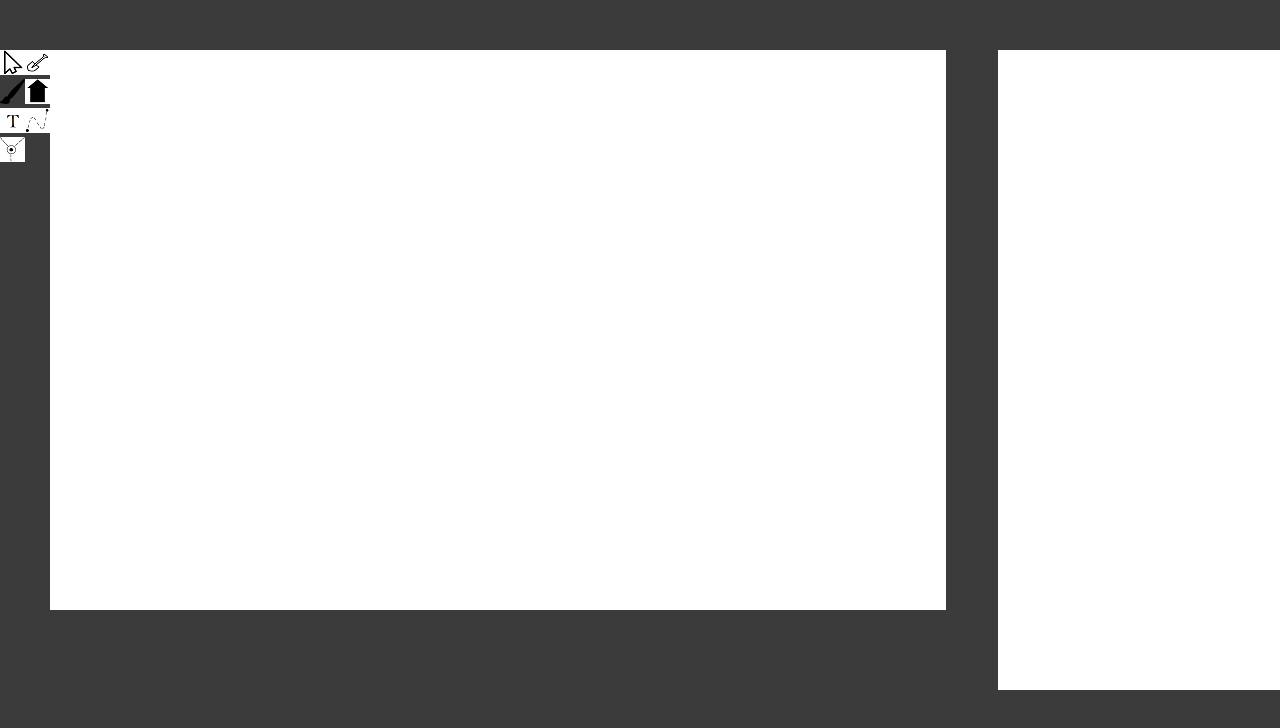
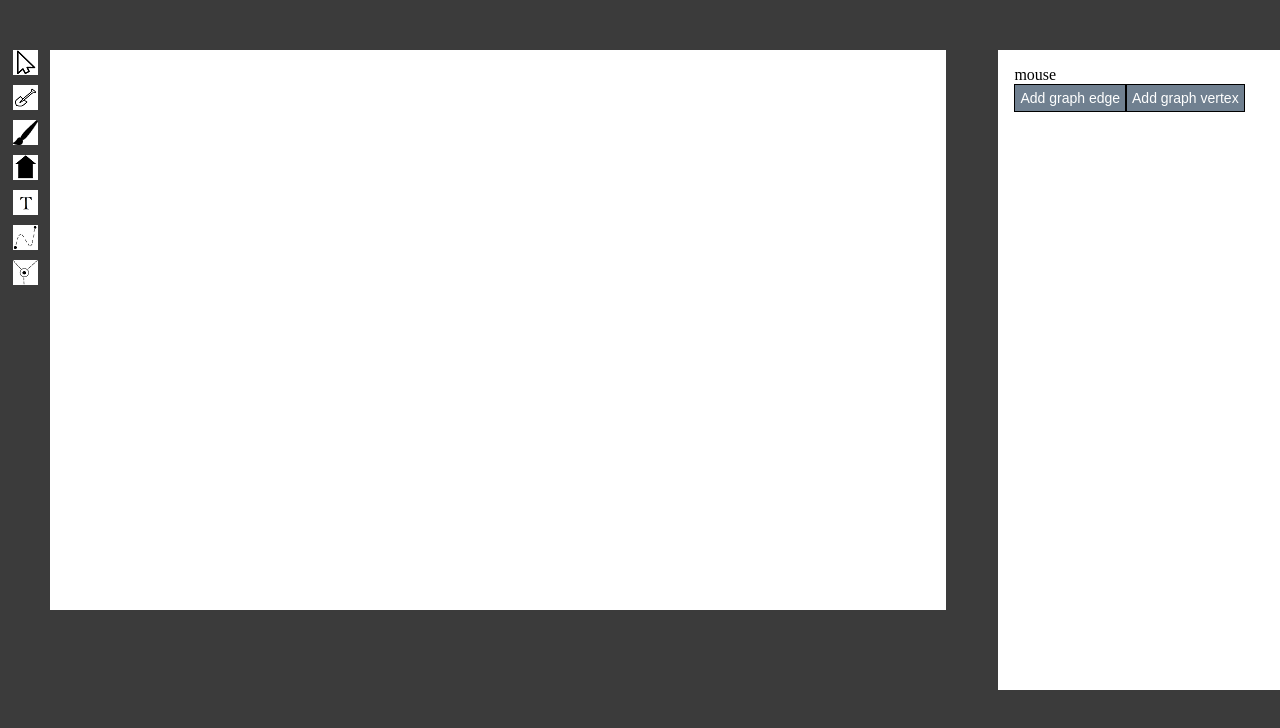
Before and after one commit to swan0sasha/Fantasy-City-Map-Editor, a React (Create React App) app: page / in a window 1280 px wide. Shown: the top 728 px of the page. Built offline with nearby package versions, Linux system fonts and the light colour scheme.

Commit message:
Tool settings initial commit
- renamed some elements
- put buttons in column
- made a link between buttons and tools

```diff
--- a/package.json
+++ b/package.json
@@ -36,5 +36,8 @@
       "last 1 firefox version",
       "last 1 safari version"
     ]
+  },
+  "devDependencies": {
+    "@mui/material": "^5.11.14"
   }
 }
--- a/src/App.js
+++ b/src/App.js
@@ -3,12 +3,13 @@ import {Helmet, HelmetProvider} from "react-helmet-async";
 
 import "./styles/App.css"
 import Toolbar from "./components/Toolbar";
-import EditingToolbar from "./components/UI/EditingToolbar/EditingToolbar";
+import ToolSettings from "./components/UI/EditingToolbar/ToolSettings";
 import Canvas from "./components/Canvas";
+
 function App() {
-    const [editingToolbar, setEditingToolbar] = useState(
+    const [tools, setTools] = useState(
         {
-            mouse: false,
+            mouse: true,
             landscape: false,
             brush: false,
             elements: false,
@@ -17,8 +18,9 @@ function App() {
             graph: false,
         }
     );
-    const changeEditingToolbar = (instrument) => {
-        setEditingToolbar({
+
+    const changeTool = (tool) => {
+        setTools({
             mouse: false,
             landscape: false,
             brush: false,
@@ -26,8 +28,9 @@ function App() {
             text: false,
             contour: false,
             graph: false,
-            [instrument]: true })
-        console.log(editingToolbar)
+            [tool]: true
+        })
+        console.log(tools)
     }
 
     return (
@@ -40,9 +43,9 @@ function App() {
                 <meta name="theme-color" content="#008f68"/>
             </Helmet>
             <div className="App">
-              <Toolbar change={changeEditingToolbar}/>
-              <EditingToolbar instruments = {editingToolbar}/>
-              <Canvas edgeInstr={editingToolbar.graph}/>
+                <Toolbar change={changeTool}/>
+                <ToolSettings tools={tools}/>
+                <Canvas edgeInstr={tools.graph}/>
             </div>
         </HelmetProvider>
     );
--- a/src/components/UI/EditingToolbar/EditingToolbar.jsx
+++ /dev/null
@@ -1,13 +0,0 @@
-import React from 'react';
-import classes from "./EditingToolbar.module.css";
-const EditingToolbar = ({instruments}) => {
-    return (
-        <div className={classes.editingToolbar}>
-            {/*{instruments.graph*/}
-            {/*? <div>vau</div>*/}
-            {/*: <div>not vau</div>}*/}
-        </div>
-    );
-};
-
-export default EditingToolbar;
--- /dev/null
+++ b/src/components/UI/EditingToolbar/ToolSettings.jsx
@@ -0,0 +1,19 @@
+import React from 'react';
+import {useState} from "react";
+import classes from "./ToolSettings.module.css";
+import ToolSettingsButton from "./ToolSettingsElements/ToolSettingsButton";
+
+const ToolSettings = ({tools}) => {
+    const [vau, setVau] = useState('kavo')
+    React.useEffect(()=> {setVau(Object.keys(tools).find(key => tools[key] === true))}, [tools]);
+
+    return (
+        <div className={classes.toolSettings}>
+            <div>{vau}</div>
+            <ToolSettingsButton>Add graph edge</ToolSettingsButton>
+            <ToolSettingsButton>Add graph vertex</ToolSettingsButton>
+        </div>
+    );
+};
+
+export default ToolSettings;
--- a/src/components/UI/EditingToolbar/EditingToolbar.module.css
+++ b/src/components/UI/EditingToolbar/ToolSettings.module.css
@@ -1,4 +1,4 @@
-.editingToolbar{
+.toolSettings{
     /*margin-top: 50px;*/
     /*margin-left: auto;*/
     /*margin-right: auto;*/
--- /dev/null
+++ b/src/components/UI/EditingToolbar/ToolSettingsElements/ToolSettingsButton.jsx
@@ -0,0 +1,11 @@
+import React from 'react';
+import classes from './ToolSettingsButton.module.css'
+const ToolSettingsButton = ({children, ...props}) => {
+    return (
+        <button className={classes.tsButton}>
+            {children}
+        </button>
+    );
+};
+
+export default ToolSettingsButton;
--- /dev/null
+++ b/src/components/UI/EditingToolbar/ToolSettingsElements/ToolSettingsButton.module.css
@@ -0,0 +1,8 @@
+.tsButton{
+    padding: 5px;
+    color: white;
+    background: slategray;
+    font-size: 14px;
+    border: 1px solid black;
+    cursor: pointer;
+}
--- a/src/styles/Toolbar.css
+++ b/src/styles/Toolbar.css
@@ -15,25 +15,36 @@
     background-size: cover;
     left: 12px;
     bottom: 20px;
+    margin-left: 13px;
+    display: flex;
+    justify-content: center;
+    flex-direction: column;
+    padding-top: 20px;
 }
 .toolbar__btn .mouse{
     background: url('../assets/img/mouse.png');
 }
 .toolbar__btn .landscape{
+    margin-top: 10px;
     background: url('../assets/img/landscape.png');
 }
 .toolbar__btn .brush{
-    background: url('../assets/img/brush.png');
+    margin-top: 10px;
+    background: white url('../assets/img/brush.png');
 }
 .toolbar__btn .elements{
+    margin-top: 10px;
     background: url('../assets/img/elements.png');
 }
 .toolbar__btn .text{
+    margin-top: 10px;
     background: url('../assets/img/text.png');
 }
 .toolbar__btn .contour{
+    margin-top: 10px;
     background: url('../assets/img/contour.png');
 }
 .toolbar__btn .graph{
+    margin-top: 10px;
     background: url('../assets/img/graph.png');
 }
```
Also changed, not shown: 1 other file (tests, documents, lock files or other folders). Lines whose indentation alone changed are shown as unchanged.
